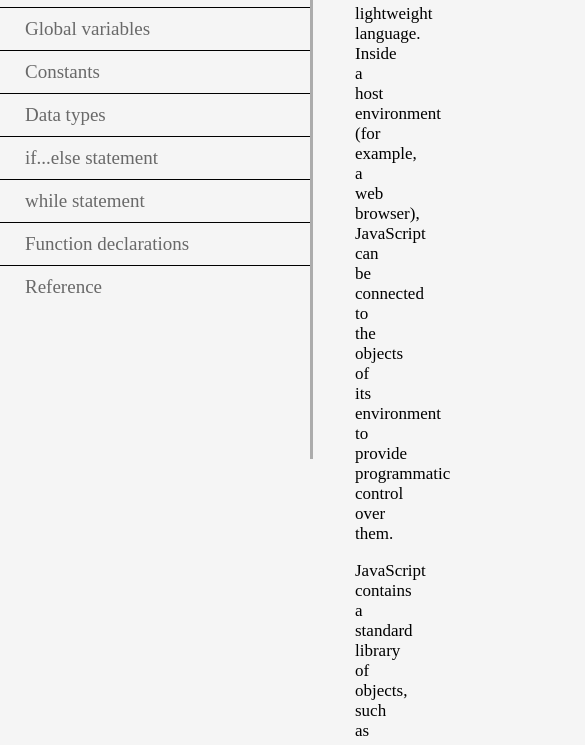
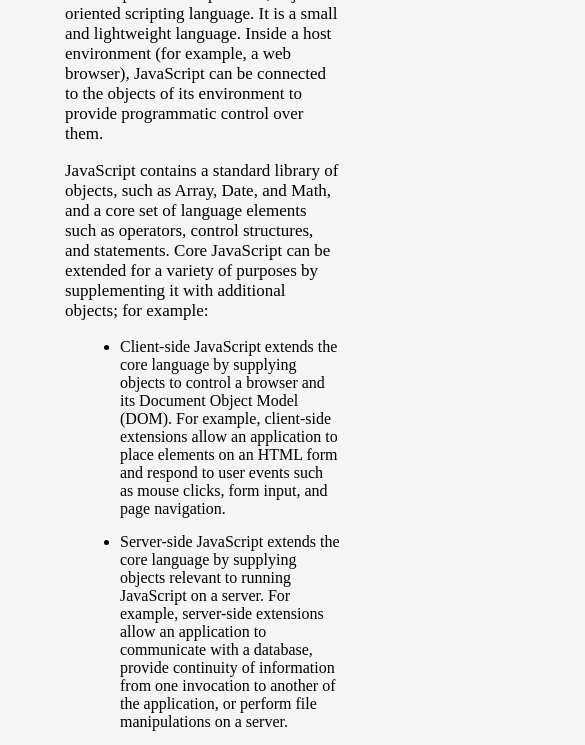
Before and after one commit to ics20072/TechnicalDocumentationPage-FCC, a plain HTML site: page index.html in a window 390 px wide. Shown: the part 385-1130 px from the top of the page, 585 px wide, since content can reach past the window. Drawn offline with nearby package versions, Linux system fonts and the light colour scheme.

Commit message:
Responsible design completed ->Final Commit

```diff
--- a/style.css
+++ b/style.css
@@ -10,6 +10,27 @@ body {
   margin: 0px;
 }
 
+@media (max-width: 815px) {
+  #navbar {
+    background-color: var(--myBgColor);
+    position: absolute;
+    overflow: scroll;
+    top: 0;
+    padding: 0;
+    margin: 0;
+    width: 100%;
+    max-height: 300px;
+    z-index: 1;
+    border-bottom: 3px solid rgb(172, 172, 172);
+  }
+
+  #main-doc {
+    margin-left: 50px;
+    margin-top: 310px;
+  }
+}
+
+@media (min-width: 816px) {
   #navbar {
     background-color: var(--myBgColor);
     color: white;
@@ -26,6 +47,7 @@ body {
   #main-doc {
     margin-left: 340px;
     margin-top: 50px;
+  }
 }
 
 #h1-navbar {
```
Lines whose indentation alone changed are shown as unchanged.
